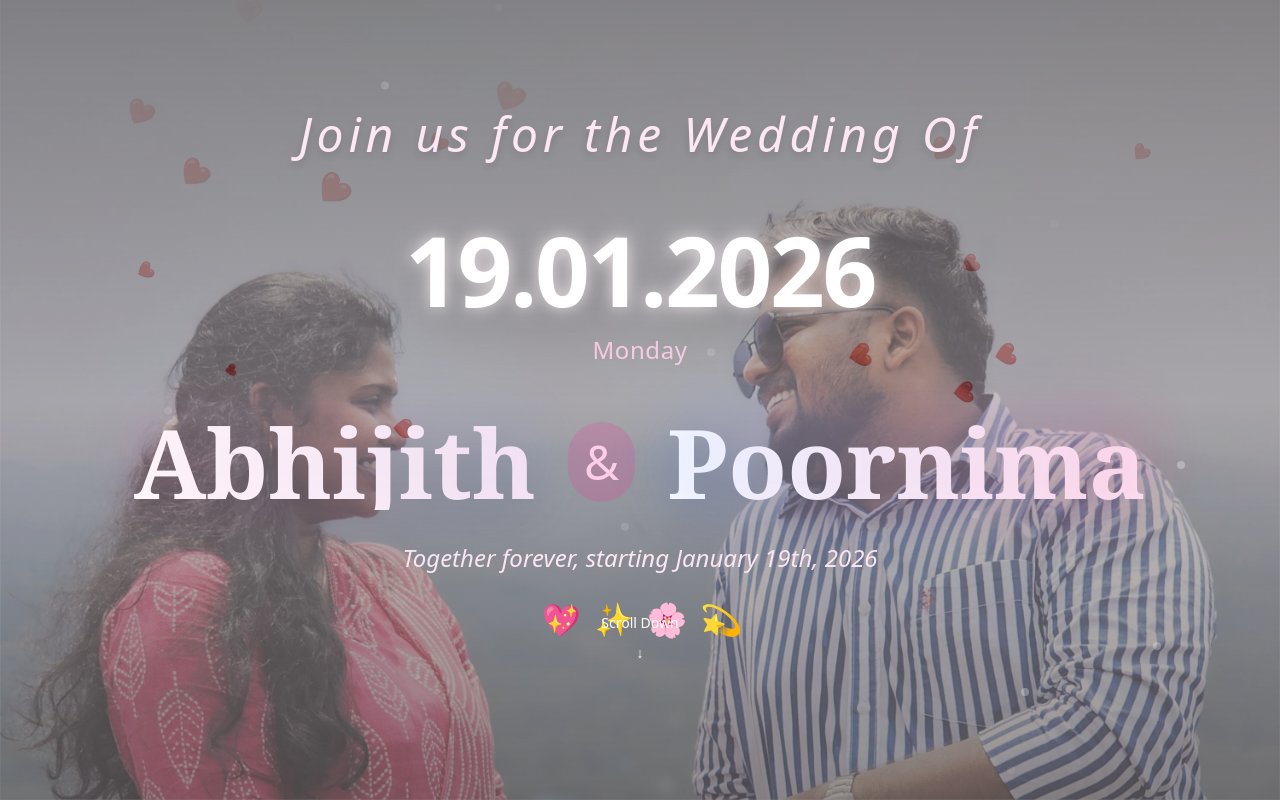
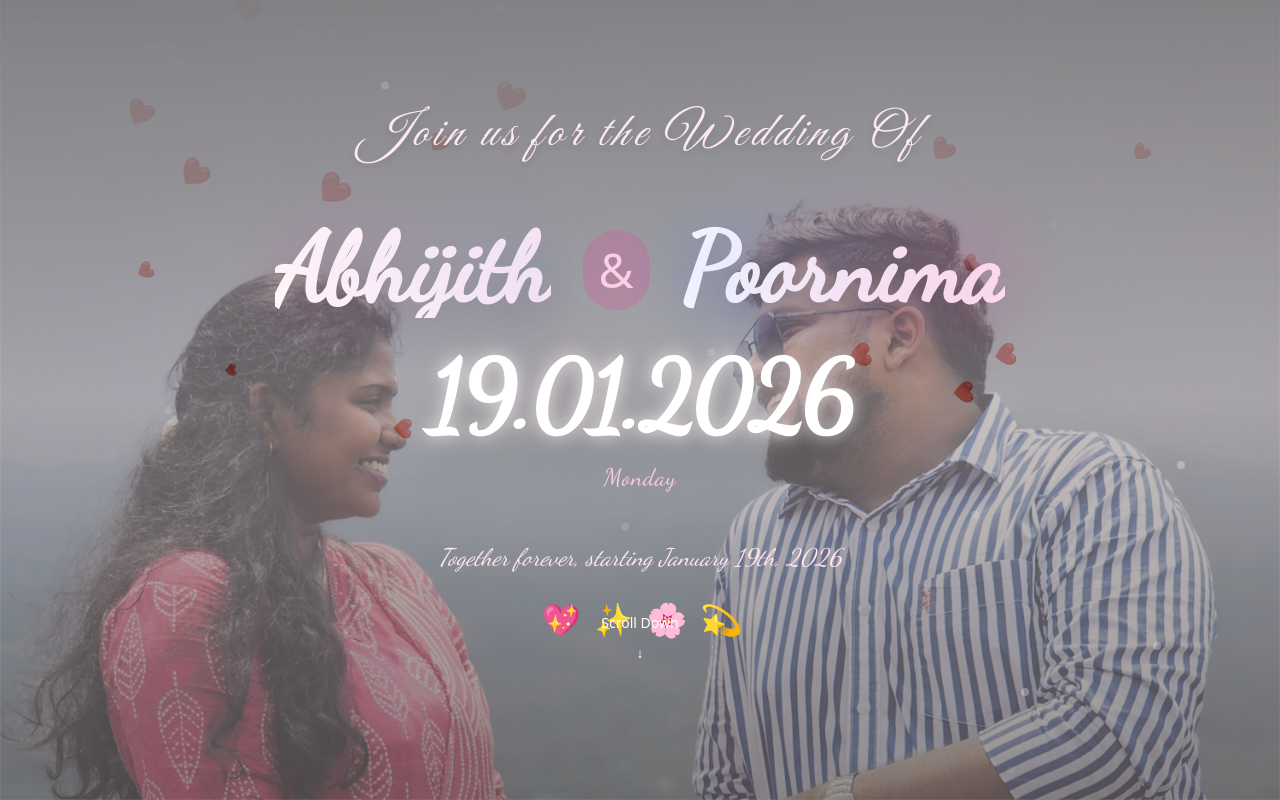
Before and after one commit to im-absk/wedding-card, a React (Vite) app: page / in a window 1280 px wide. Built offline with nearby package versions, Linux system fonts and the light colour scheme.

Commit message:
third commit

```diff
--- a/package.json
+++ b/package.json
@@ -10,6 +10,8 @@
     "preview": "vite preview"
   },
   "dependencies": {
+    "@fontsource/dancing-script": "^5.2.8",
+    "@fontsource/great-vibes": "^5.2.8",
     "@tailwindcss/vite": "^4.1.17",
     "framer-motion": "^12.23.24",
     "react": "^19.2.0",
--- a/src/App.jsx
+++ b/src/App.jsx
@@ -1,5 +1,9 @@
 import React, { useState, useEffect } from 'react';
 import { motion, AnimatePresence } from "framer-motion";
+import "@fontsource/dancing-script";
+import "@fontsource/great-vibes";
+
+
 
 export default function App() {
   const [currentBackground, setCurrentBackground] = useState(0);
@@ -140,40 +144,13 @@ export default function App() {
             transition={{ duration: 1, delay: 0.1 }}
             className="mb-8 md:mb-12 lg:mb-16"
           >
-            <h2 className="text-xl md:text-3xl lg:text-4xl xl:text-5xl font-light tracking-wider md:tracking-widest text-pink-100 drop-shadow-lg italic px-4">
+            <h2 className="text-2xl md:text-3xl lg:text-4xl xl:text-5xl font-Dancing Script tracking-wider md:tracking-widest text-pink-100 drop-shadow-lg italic px-4"
+            style={{ fontFamily: "'Great Vibes', cursive" }}>
               Join us for the Wedding Of
             </h2>
           </motion.div>
 
-          {/* Enhanced Date with Mobile Responsiveness */}
-          <motion.div
-            initial={{ opacity: 0, scale: 0.8 }}
-            animate={{ opacity: 1, scale: 1 }}
-            transition={{ duration: 0.8, delay: 0.3 }}
-            className="mb-8 md:mb-12"
-          >
-            <motion.p
-              className="text-4xl md:text-6xl lg:text-7xl xl:text-8xl font-bold text-white tracking-tight drop-shadow-2xl px-2"
-              animate={{
-                textShadow: [
-                  "0 0 15px rgba(255,255,255,0.8)",
-                  "0 0 25px rgba(255,182,193,0.9)",
-                  "0 0 15px rgba(255,255,255,0.8)"
-                ]
-              }}
-              transition={{ duration: 3, repeat: Infinity }}
-            >
-              19.01.2026
-            </motion.p>
-            <motion.p
-              initial={{ opacity: 0 }}
-              animate={{ opacity: 1 }}
-              transition={{ delay: 0.8 }}
-              className="text-lg md:text-xl lg:text-2xl text-pink-200 font-light mt-2 md:mt-4 tracking-wide"
-            >
-              Monday
-            </motion.p>
-          </motion.div>
+
 
           {/* Names with Enhanced Mobile Responsiveness */}
           <div className="flex flex-col md:flex-row items-center justify-center space-y-4 md:space-y-0 md:space-x-4 lg:space-x-8 mb-6 md:mb-8 px-2">
@@ -184,9 +161,13 @@ export default function App() {
               whileHover={{ scale: 1.05, y: -5 }}
               className="relative"
             >
-              <h1 className="text-4xl md:text-6xl lg:text-7xl xl:text-8xl font-serif font-bold bg-gradient-to-r from-white to-pink-100 bg-clip-text text-transparent drop-shadow-2xl">
-                Abhijith
-              </h1>
+              <h1
+              className="text-6xl md:text-6xl lg:text-7xl xl:text-8xl font-bold bg-gradient-to-r from-white to-pink-100 bg-clip-text text-transparent drop-shadow-2xl"
+              style={{ fontFamily: "'Dancing Script', cursive" }}
+               >
+               Abhijith
+            </h1>
+
               <motion.div
                 className="absolute -inset-2 md:-inset-4 bg-gradient-to-r from-pink-500/20 to-blue-500/20 rounded-full blur-lg md:blur-xl"
                 animate={{ opacity: [0.3, 0.6, 0.3] }}
@@ -211,9 +192,12 @@ export default function App() {
               whileHover={{ scale: 1.05, y: -5 }}
               className="relative"
             >
-              <h1 className="text-4xl md:text-6xl lg:text-7xl xl:text-8xl font-serif font-bold bg-gradient-to-r from-white to-pink-100 bg-clip-text text-transparent drop-shadow-2xl">
-                Poornima
-              </h1>
+                <h1
+              className="text-6xl md:text-6xl lg:text-7xl xl:text-8xl font-bold bg-gradient-to-r from-white to-pink-100 bg-clip-text text-transparent drop-shadow-2xl"
+              style={{ fontFamily: "'Dancing Script', cursive" }}
+               >
+               Poornima
+            </h1>
               <motion.div
                 className="absolute -inset-2 md:-inset-4 bg-gradient-to-r from-blue-500/20 to-pink-500/20 rounded-full blur-lg md:blur-xl"
                 animate={{ opacity: [0.3, 0.6, 0.3] }}
@@ -222,12 +206,46 @@ export default function App() {
             </motion.div>
           </div>
 
+   {/* Enhanced Date with Mobile Responsiveness */}
+          <motion.div
+            initial={{ opacity: 0, scale: 0.8 }}
+            animate={{ opacity: 1, scale: 1 }}
+            transition={{ duration: 0.8, delay: 0.3 }}
+            className="mb-8 md:mb-12"
+          >
+            <motion.p
+              className="text-2xl md:text-6xl lg:text-7xl xl:text-8xl font-bold text-white tracking-tight drop-shadow-2xl px-2"
+              style={{ fontFamily: "'Dancing Script', cursive" }}
+              animate={{
+                textShadow: [
+                  "0 0 15px rgba(255,255,255,0.8)",
+                  "0 0 25px rgba(255,182,193,0.9)",
+                  "0 0 15px rgba(255,255,255,0.8)"
+                ]
+              }}
+              transition={{ duration: 3, repeat: Infinity }}
+            >
+              19.01.2026
+            </motion.p>
+            <motion.p
+              initial={{ opacity: 0 }}
+              animate={{ opacity: 1 }}
+              transition={{ delay: 0.8 }}
+              className="text-3xl md:text-xl lg:text-2xl text-pink-200 font-light mt-2 md:mt-4 tracking-wide"
+              style={{ fontFamily: "'Dancing Script', cursive" }}
+            >
+
+              Monday
+            </motion.p>
+          </motion.div>
+
           {/* Animated Subtitle - Mobile Adjusted */}
           <motion.p
             initial={{ opacity: 0, y: 20 }}
             animate={{ opacity: 1, y: 0 }}
             transition={{ delay: 1.2 }}
             className="text-lg md:text-xl lg:text-2xl text-pink-100 font-light mb-6 md:mb-8 italic px-4"
+            style={{ fontFamily: "'Dancing Script', cursive" }}
           >
             Together forever, starting January 19th, 2026
           </motion.p>
@@ -401,8 +419,9 @@ export default function App() {
             transition={{ delay: 0.8 }}
             className="bg-white/80 rounded-xl p-6 border border-emerald-200"
           >
-            <p className="text-lg md:text-xl text-gray-700 leading-relaxed">
-              Cordially invite your esteemed presence with family on the auspicious occasion of the wedding of our son
+            <p className="text-lg md:text-xl text-gray-700 leading-relaxed"
+            style={{ fontFamily: "'Dancing Script', cursive" }}>
+              Cordially invite your esteemed presence with family on the auspicious occasion of the wedding
             </p>
           </motion.div>
 
@@ -464,7 +483,8 @@ export default function App() {
             transition={{ delay: 0.4 }}
             className="mb-6"
           >
-            <h2 className="text-4xl md:text-5xl font-bold text-gray-800 tracking-wide font-sans">
+            <h2 className="text-4xl md:text-5xl font-bold text-gray-800 tracking-wide font-sans"
+            style={{ fontFamily: "'Dancing Script', cursive" }}>
               Abhijith S Kumar
             </h2>
           </motion.div>
@@ -496,7 +516,7 @@ export default function App() {
                 className="flex items-start space-x-3"
               >
                 <span className="text-blue-600 font-semibold min-w-20">S/o</span>
-                <p className="text-gray-700 text-lg leading-relaxed">
+                <p className="text-gray-700 text-lg leading-relaxed" style={{ fontFamily: "'Dancing Script', cursive" }}>
                   Santhosh Kumar N R & Usha Kumary R
                 </p>
               </motion.div>
@@ -508,7 +528,7 @@ export default function App() {
                 className="flex items-start space-x-3"
               >
                 <span className="text-blue-600 font-semibold min-w-20">Address</span>
-                <p className="text-gray-700 text-lg leading-relaxed">
+                <p className="text-gray-700 text-lg leading-relaxed" style={{ fontFamily: "'Dancing Script', cursive" }}>
                   Mini Bhavan, Velumthara,<br />
                   Charipparambu (PO),<br />
                   Kadakkal, Kollam
@@ -575,7 +595,7 @@ export default function App() {
             transition={{ delay: 0.4 }}
             className="mb-6"
           >
-            <h2 className="text-4xl md:text-5xl font-bold text-gray-800 tracking-wide font-sans">
+            <h2 className="text-4xl md:text-5xl font-bold text-gray-800 tracking-wide font-sans" style={{ fontFamily: "'Great Vibes', cursive" }}>
               Poornima K L
             </h2>
           </motion.div>
@@ -607,7 +627,7 @@ export default function App() {
                 className="flex items-start space-x-3"
               >
                 <span className="text-rose-600 font-semibold min-w-20">D/o</span>
-                <p className="text-gray-700 text-lg leading-relaxed">
+                <p className="text-gray-700 text-lg leading-relaxed" style={{ fontFamily: "'Dancing Script', cursive" }}>
                   R Kumar & Lathika B
                 </p>
               </motion.div>
@@ -619,7 +639,7 @@ export default function App() {
                 className="flex items-start space-x-3"
               >
                 <span className="text-rose-600 font-semibold min-w-20">Address</span>
-                <p className="text-gray-700 text-lg leading-relaxed">
+                <p className="text-gray-700 text-lg leading-relaxed" style={{ fontFamily: "'Dancing Script', cursive" }}>
                   Vaikundam, Kuthirapalam,<br />
                   Kadakkal, Kollam
                 </p>
@@ -677,7 +697,7 @@ export default function App() {
             initial={{ opacity: 0 }}
             whileInView={{ opacity: 1 }}
             transition={{ delay: 0.2 }}
-            className="text-2xl md:text-3xl font-serif text-purple-700 font-bold mb-8"
+            className="text-4xl md:text-3xl font-serif text-purple-700 font-bold mb-8" style={{ fontFamily: "'Great Vibes', cursive" }}
           >
             Wedding Celebration
           </motion.h2>
@@ -723,7 +743,7 @@ export default function App() {
                 🏛️
               </motion.div>
               <p className="text-gray-700 font-semibold">Wedding Venue</p>
-              <p className="text-purple-600 font-bold text-lg md:text-xl mt-2">Athisayamangalam Devi Temple</p>
+              <p className="text-purple-600 font-bold text-lg md:text-xl mt-2">Athisayamangalam Temple Auditorium</p>
               <p className="text-gray-600 text-sm md:text-base mb-3">Thudayannoor, Kadakkal, Kollam</p>
 
               {/* Location Link */}
@@ -798,7 +818,7 @@ export default function App() {
                 <span className="text-purple-600">🏛️</span>
                 <div>
                   <p className="font-medium text-gray-800">Wedding Venue</p>
-                  <p className="text-gray-600 text-xs">Athisayamangalam Temple</p>
+                  <p className="text-gray-600 text-xs">Athisayamangalam Temple Auditorium</p>
                 </div>
               </motion.a>
               <motion.a
@@ -816,75 +836,22 @@ export default function App() {
               </motion.a>
             </div>
           </motion.div>
-        </motion.div>
-      </section>
 
-      {/* Final Love Section */}
-      <section className="min-h-screen flex items-center justify-center p-4 bg-gradient-to-br from-red-50 via-pink-50 to-rose-50 relative overflow-hidden">
         <motion.div
-          initial={{ opacity: 0, scale: 0.8 }}
-          whileInView={{ opacity: 1, scale: 1 }}
-          transition={{ duration: 0.8, ease: "easeOut" }}
-          className="bg-white/90 backdrop-blur-lg shadow-2xl rounded-3xl p-8 md:p-12 w-full max-w-2xl text-center border-4 border-red-200 relative z-10"
-        >
-          <motion.div
-            animate={{
-              scale: [1, 1.1, 1],
-            }}
-            transition={{
-              duration: 4,
-              repeat: Infinity,
-            }}
-            className="flex justify-center space-x-4 md:space-x-6 text-4xl md:text-6xl mb-8"
-          >
-            <span>🤵‍♂️</span>
-            <span className="text-2xl md:text-4xl text-red-400">💞</span>
-            <span>👰‍♀️</span>
-          </motion.div>
-
-          <motion.h2
-            initial={{ opacity: 0, y: 20 }}
-            whileInView={{ opacity: 1, y: 0 }}
-            transition={{ delay: 0.3 }}
-            className="text-2xl md:text-4xl font-serif text-red-600 font-bold mb-6"
-          >
-            Together Forever
-          </motion.h2>
-
-          <motion.div
-            initial={{ opacity: 0, y: 30 }}
-            whileInView={{ opacity: 1, y: 0 }}
-            transition={{ delay: 0.5 }}
-            className="bg-gradient-to-br from-red-100 to-pink-100 rounded-2xl p-6 md:p-8 shadow-inner mb-8 border border-red-200"
-          >
-            <p className="text-gray-700 text-lg md:text-xl leading-relaxed italic">
-              "In your light, I learn how to love. In your beauty, how to make poems.
-              You dance inside my chest, where no one sees you, but sometimes I do,
-              and that sight becomes this art."
-            </p>
-          </motion.div>
-
-          <motion.p
-            initial={{ opacity: 0 }}
-            whileInView={{ opacity: 1 }}
-            transition={{ delay: 0.8 }}
-            className="text-gray-600 mt-6 text-base md:text-lg font-medium"
-          >
-            We can't wait to celebrate this special day with you!
-          </motion.p>
-
-          <motion.div
             initial={{ opacity: 0, y: 20 }}
             whileInView={{ opacity: 1, y: 0 }}
             transition={{ delay: 1 }}
             className="mt-8 pt-6 border-t border-red-200"
           >
-            <p className="text-gray-500 text-sm">
+            <p className="text-gray-500 text-sm" style={{ fontFamily: "'Dancing Script', cursive" }}>
               With love, Abhijith & Poornima
             </p>
           </motion.div>
+
         </motion.div>
       </section>
+
+
 
       {/* Instagram Profile Link - Bottom Center */}
 {/* Instagram Profile Link - Bottom Center */}
```
Also changed, not shown: 1 other file (tests, documents, lock files or other folders).
